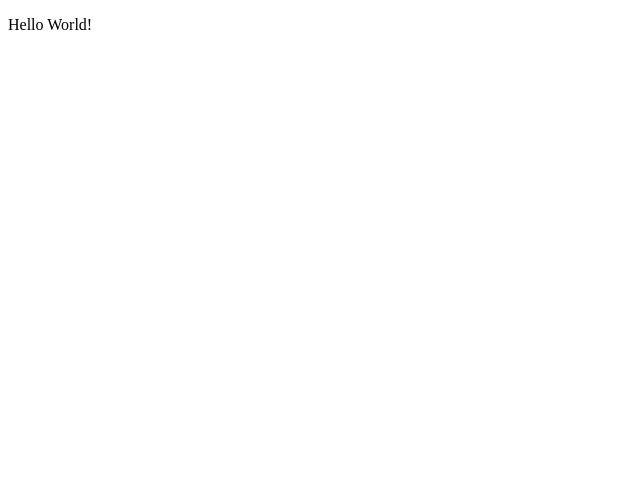
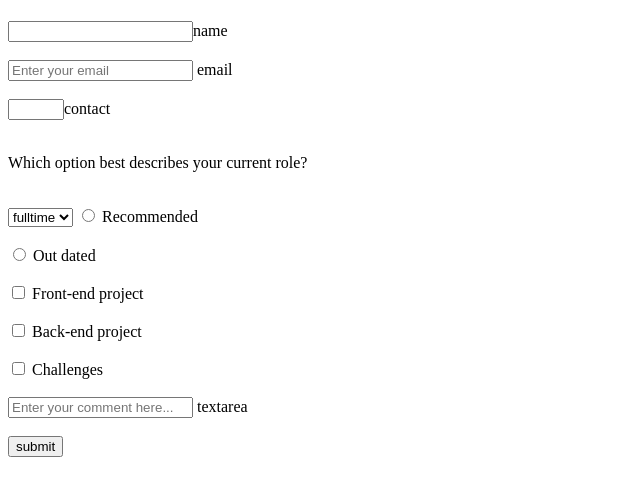
Before and after one commit to Berucan/HtmlProject, a plain HTML site: page index.html in a window 1280 px wide. Shown: the whole page, without its empty margins (0-640 px from the left). Drawn offline with Linux system fonts and the light colour scheme.

Commit message:
Html code update

```diff
--- a/index.html
+++ b/index.html
@@ -7,21 +7,44 @@
   </head>
 
   <body>
-    <p>Hello World!</p>
-    <script src="https://cdn.freecodecamp.org/testable-projects-fcc/v1/bundle.js"></script>
+    <h1 id="title"> </h1>
+     <p id="description"> </p>
 
-    <!--
+  <div>
+    <form id="survey-form">
+      <input id="name" type= "text"required>name <br><br>
+      <input id="email" type = "email"placeholder = "Enter your email" required> email<br><br>
+      <input id="number" type ="number" min = "1" max = "10">contact<br><br>
 
-    Hello Camper!
+          <p> Which option best describes your current role?</p><br>
+        <select id="dropdown" class="form-control" required>
+        <option value= "learner"> fulltime </option>
+        <option value= "job"> fulltime </option>
+          <option value= "others"> others</option>
+        </select>
 
-    For now, the test suite only works in Chrome!
-    Please read the README below in the JS Editor before beginning.
-    Feel free to delete this message once you have read it.
-    Good luck and Happy Coding!
+       <label for = "Recommended">
+      <input type ="Radio" name = "Recommended">
+         Recommended</lablel><br><br>
+        <label for = "Out dated">
+       <input type ="Radio" name = "Out dated">
+          Out dated</label>
 
-    - The freeCodeCamp Team
+        <label for = "Front-end project" ><br><br>
+        <input type = "checkbox" value = "Front-end projects">
+        Front-end project</label>
+        <label for = "Back-end project" ><br><br>
+        <input type = "checkbox" value = "Back-end project">
+         Back-end project</label>
+        <label for = "challenges" ><br><br>
+        <input type = "checkbox" value = "Challenges">
+         Challenges</label> <br><br>
 
-    -->
-    <script  src="js/index.js"></script>
+        <label for = "textarea">
+        <input type = "text" placeholder="Enter your comment here...">
+          textarea </label><br><br>
+        <input id="submit" type = "submit" value = "submit"> </b>
+      </div>
+    </form>
   </body>
 </html>
```
